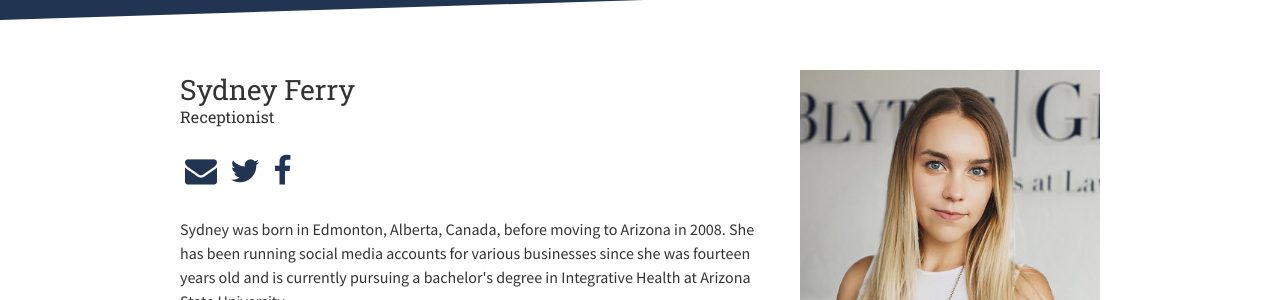
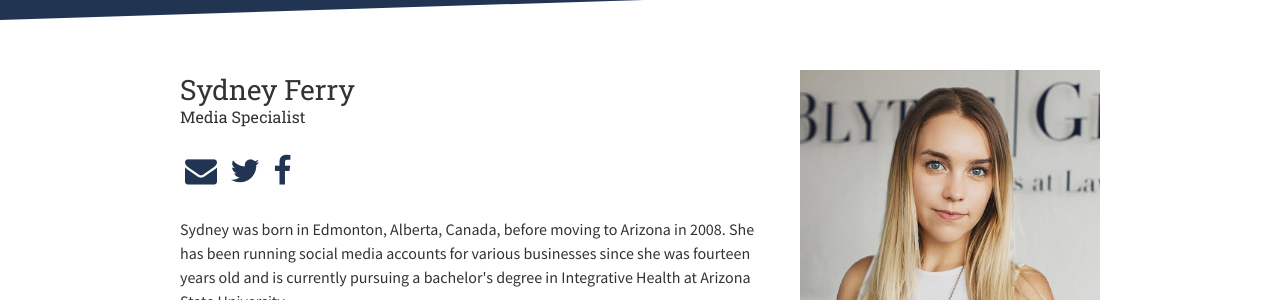
Before and after one commit to kristenzirkler/blythe-grace-demo, a Jekyll site: the page built from _team/sydney.mdown, in a window 1280 px wide. Shown: the part 262-562 px from the top of the page. Built offline with Jekyll 4.4.1, drawn with Linux system fonts in a browser that asks for light colours; nearby versions of some CDN libraries.

Commit message:
Updated titles

```diff
--- a/_includes/team-list.html
+++ b/_includes/team-list.html
@@ -3,11 +3,11 @@
   <div class="inner">
     {% include team-list-person.html slug="robert" name="Robert S. Reder" title="Managing Partner" %}
     {% include team-list-person.html slug="alexandra" name="Alexandra Mijares Nash" title="Of Counsel" %}
-    {% include team-list-person.html slug="debbie" name="Debbie A. Messing" title="Paralegal &amp; Business Manager" %}
+    {% include team-list-person.html slug="debbie" name="Debbie A. Messing" title="Senior Paralegal &amp; Business Manager" %}
     {% include team-list-person.html slug="patti" name="Patti A. Jennings" title="Paralegal &amp; Firm Administrator" %}
     {% include team-list-person.html slug="christine" name="Christine Hackett" title="Legal Secretary" %}
     {% include team-list-person.html slug="chantel" name="Chant&eacute;l N. Braithwaite" title="Accounting Manager" %}
-    {% include team-list-person.html slug="sydney" name="Sydney Ferry" title="Receptionist" %}
+    {% include team-list-person.html slug="sydney" name="Sydney Ferry" title="Media Specialist" %}
     {% include team-list-person.html slug="cliff" name="Clifford P. Bendau" title="Consultant" %}
     {% include team-list-person.html slug="stephanie" name="Stephanie Passaro" title="HR Consultant" %}
   </div>
--- a/_team/debbie.mdown
+++ b/_team/debbie.mdown
@@ -5,7 +5,7 @@
 path: ../
 
 team-name: "Debbie A. Messing"
-team-title: "Paralegal &amp; Business Manager"
+team-title: "Senior Paralegal &amp; Business Manager"
 team-slug: debbie
 
 meta-title: "Debbie A. Messing"
--- a/_team/sydney.mdown
+++ b/_team/sydney.mdown
@@ -5,7 +5,7 @@
 path: ../
 
 team-name: "Sydney Ferry"
-team-title: "Receptionist"
+team-title: "Media Specialist"
 team-slug: sydney
 
 meta-title: "Sydney Ferry"
```
